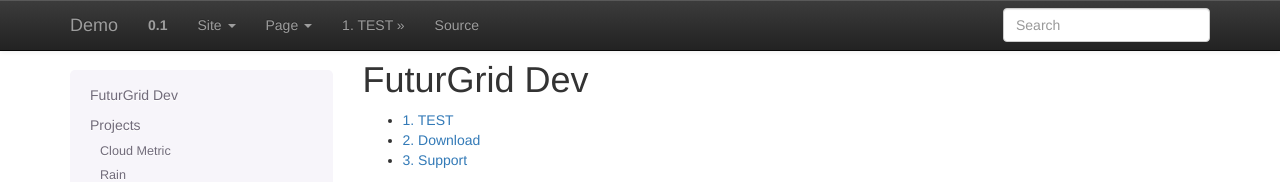
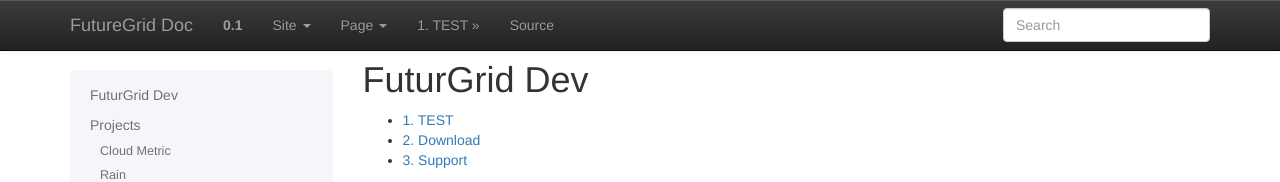
Before and after one commit to futuregrid/doc, a Sphinx documentation site: the page built from doc/source/index.rst, in a window 1280 px wide. Shown: the top 182 px of the page. Built offline with Sphinx 7.4.7, drawn with Linux system fonts in a browser that asks for light colours; formulas are drawn with MathJax 3.

Commit message:
chnaged the display name

```diff
--- a/doc/source/conf.py
+++ b/doc/source/conf.py
@@ -108,7 +108,7 @@
 # documentation.
 html_theme_options = {
     # Navigation bar title. (Default: ``project`` value)
-    'navbar_title': "Demo",
+    'navbar_title': "FutureGrid Doc",
 
     # Global TOC depth for "site" navbar tab. (Default: 1)
     # Switching to -1 shows all levels.
```
